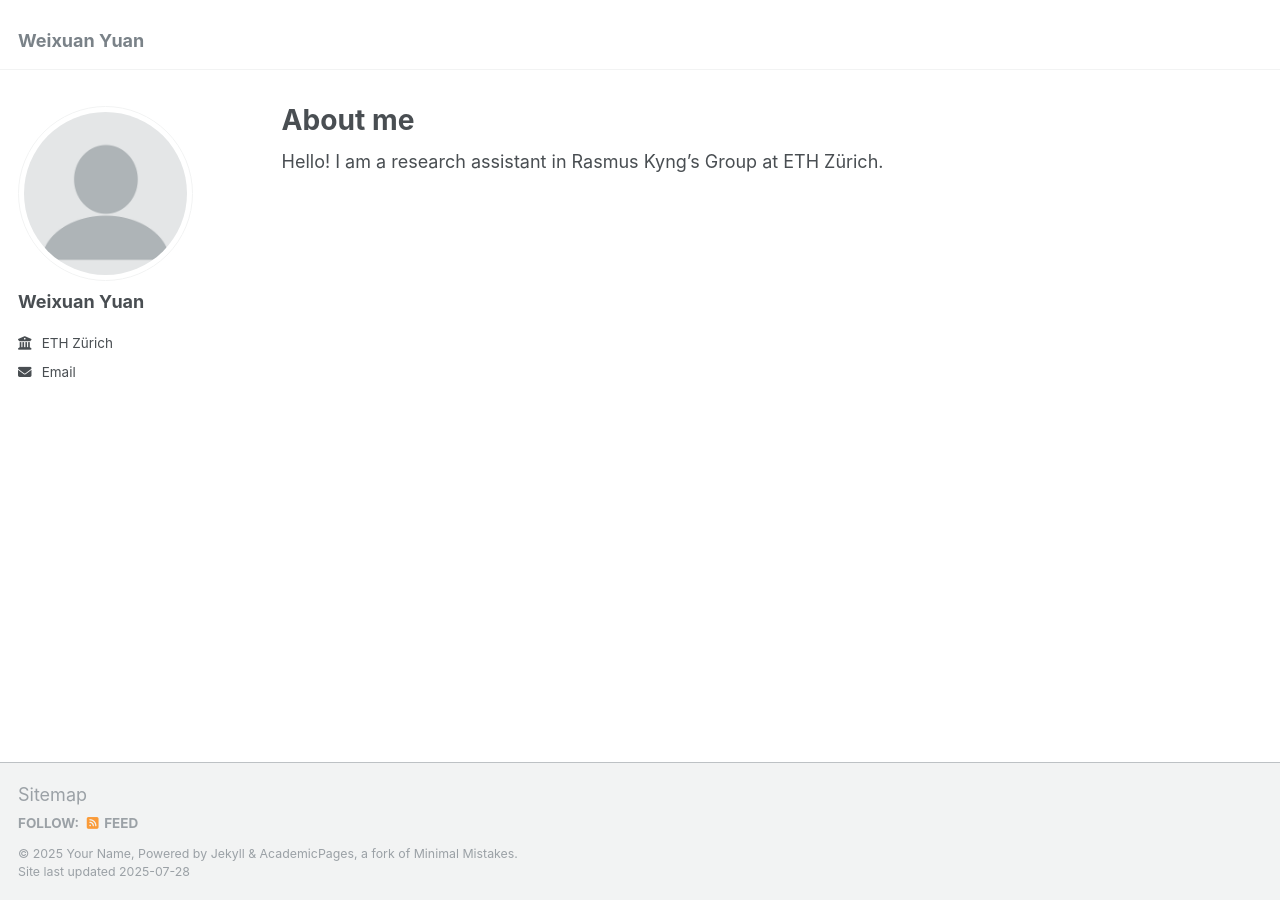
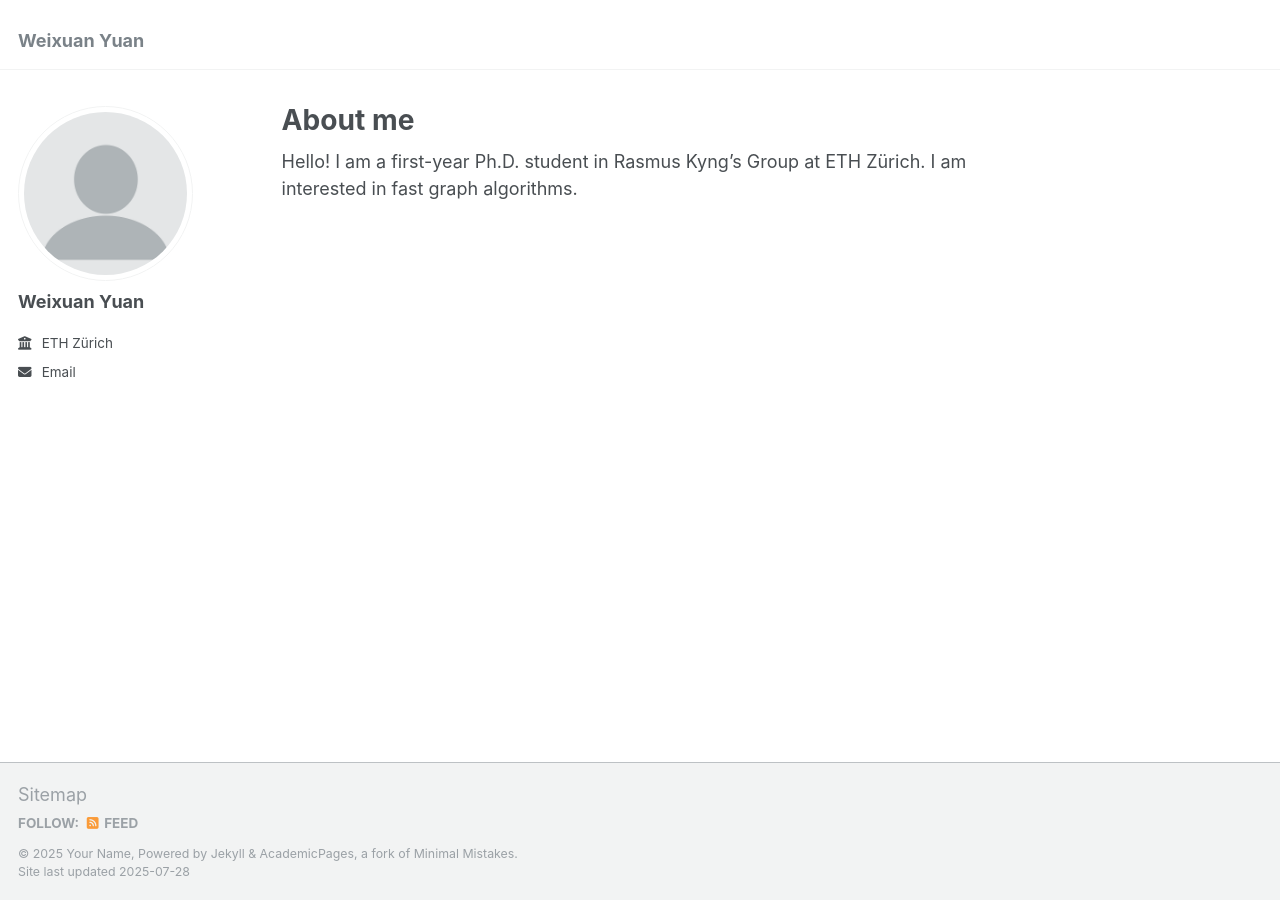
Before and after one commit to yzll0/yzll0.github.io, a Jekyll site: the page built from _pages/about.md, in a window 1280 px wide. Built offline with Jekyll 4.4.1, drawn with Linux system fonts in a browser that asks for light colours.

Commit message:
Update about.md

```diff
--- a/_pages/about.md
+++ b/_pages/about.md
@@ -7,4 +7,4 @@ redirect_from:
   - /about.html
 ---
 
-Hello! I am a research assistant in Rasmus Kyng's Group at ETH Zürich.
+Hello! I am a first-year Ph.D. student in Rasmus Kyng's Group at ETH Zürich. I am interested in fast graph algorithms.
```
